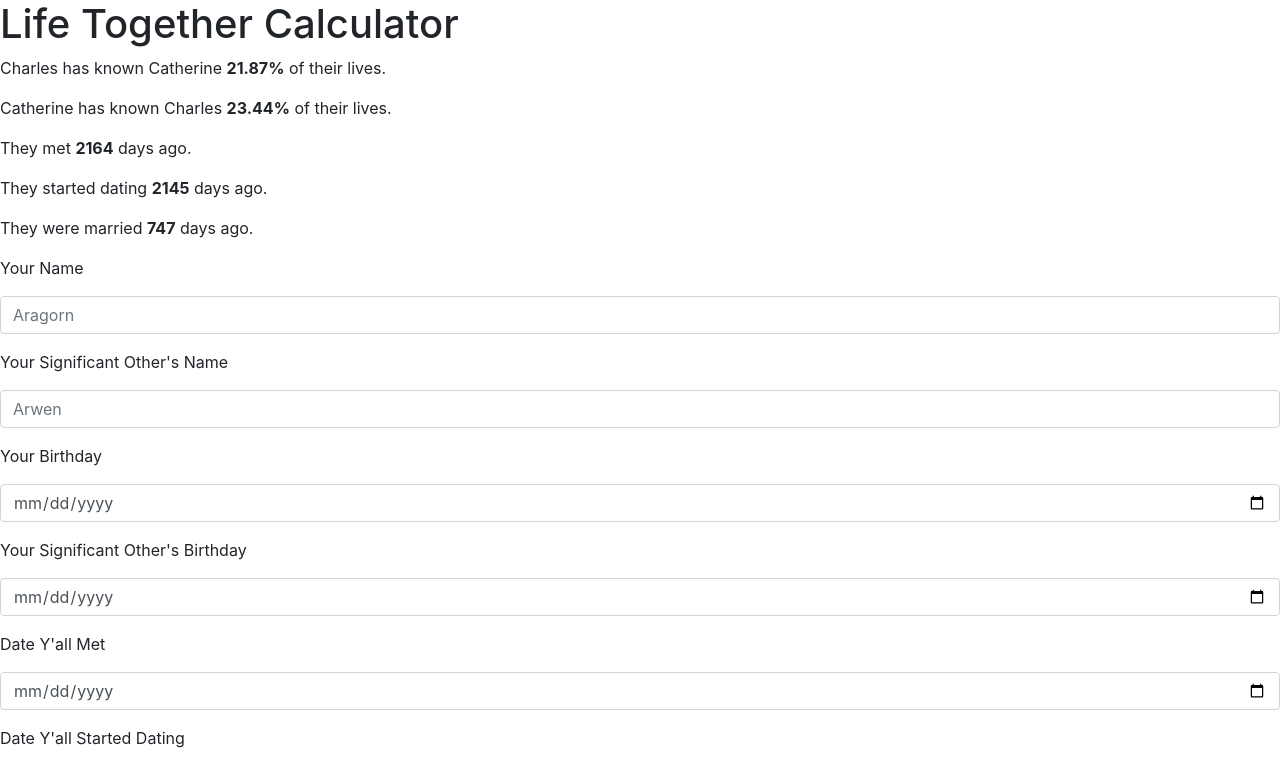
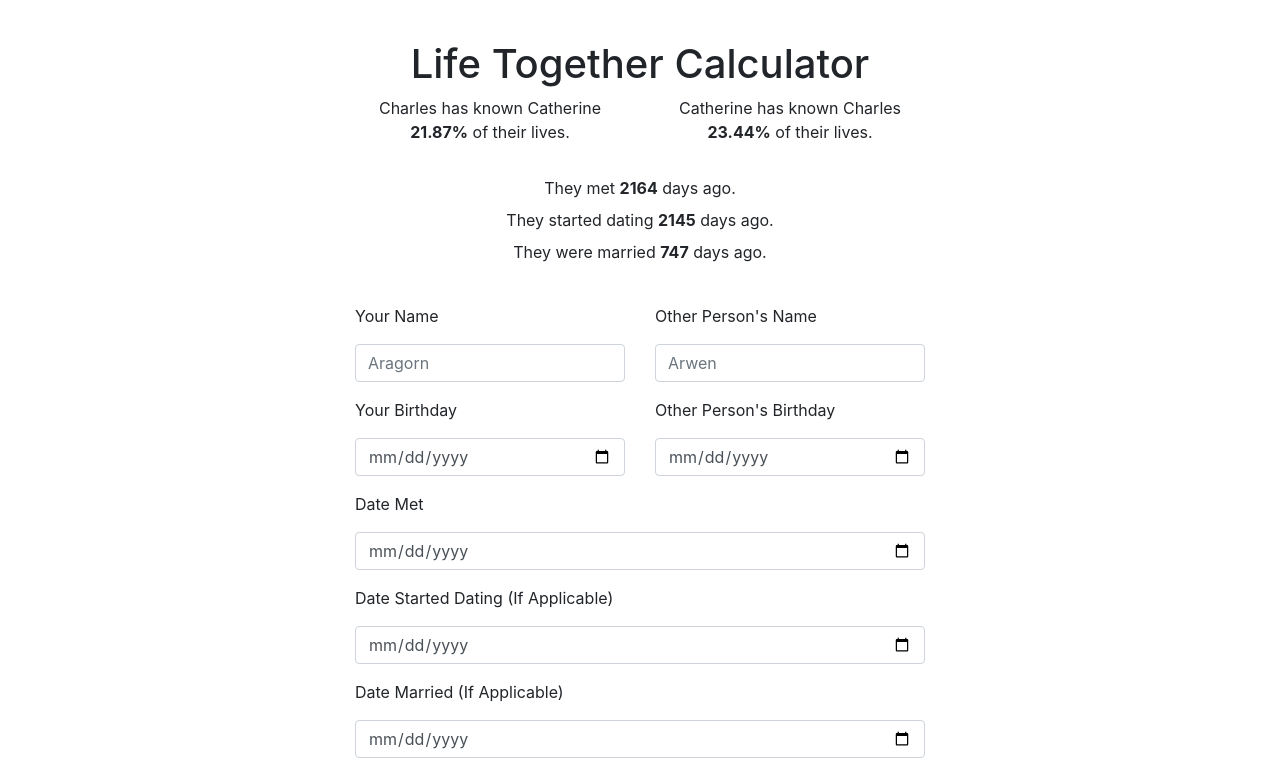
Before and after one commit to cpustejovsky/life-together-calculator, a React (Create React App) app: page / in a window 1280 px wide. Shown: the top 764 px of the page. Built offline with nearby package versions, Linux system fonts and the light colour scheme.

Commit message:
finalizing styling and formatting of content

```diff
--- a/src/App.jsx
+++ b/src/App.jsx
@@ -1,8 +1,8 @@
 import React, { Component } from "react";
-import "./App.css";
+import "./App.scss";
 import Display from "./components/Display.jsx";
 import Form from "./components/Form.jsx";
-
+import { Container } from "react-bootstrap";
 export default class App extends Component {
   state = {
     data: {
@@ -26,8 +26,12 @@ export default class App extends Component {
   age_user = this.millisToDays(this.now - new Date(this.state.data.yourBday));
   age_so = this.millisToDays(this.now - new Date(this.state.data.soBday));
   age_meet = this.millisToDays(this.now - new Date(this.state.data.meetDate));
-  age_dating = this.millisToDays(this.now - new Date(this.state.data.datingDate));
-  age_married = this.millisToDays(this.now - new Date(this.state.data.marriedDate));
+  age_dating = this.millisToDays(
+    this.now - new Date(this.state.data.datingDate)
+  );
+  age_married = this.millisToDays(
+    this.now - new Date(this.state.data.marriedDate)
+  );
   percent_user = ((this.age_meet / this.age_user) * 100).toFixed(2) + "%";
   percent_so = ((this.age_meet / this.age_so) * 100).toFixed(2) + "%";
 
@@ -35,12 +39,13 @@ export default class App extends Component {
     this.setState({ data: data });
   };
   render() {
-    console.log(this.state.data)
-    console.log(new Date("1992-12-18"))
-    console.log(this.age_meet)
+    console.log(this.state.data);
+    console.log(new Date("1992-12-18"));
+    console.log(this.age_meet);
     return (
       <div>
-        <h1>Life Together Calculator</h1>
+        <Container className="view">
+          <h1 className="title">Life Together Calculator</h1>
           <Display
             data={this.state.data}
             age_meet={this.age_meet}
@@ -50,6 +55,7 @@ export default class App extends Component {
             percent_so={this.percent_so}
           />
           <Form onUpdate={this.handleUpdate} />
+        </Container>
       </div>
     );
   }
--- a/src/App.scss
+++ b/src/App.scss
@@ -2,9 +2,25 @@
   margin: 5vh auto;
   max-width: 600px;
 }
+
+.title {
+  text-align: center;
+}
+
+.error {
+  text-align: center;
+  color: red;
+  margin: 10vh 0;
+}
+
 .display {
   & p {
-    margin-bottom: .5rem;
+    margin-bottom: 0.5rem;
+    text-align: center;
   }
-  padding-bottom: 2rem
+  & div > p {
+    text-align: center;
+    margin-bottom: 2rem;
+  }
+  padding-bottom: 2rem;
 }
--- a/src/components/Display.jsx
+++ b/src/components/Display.jsx
@@ -1,4 +1,6 @@
 import React, { Component } from "react";
+import { Col, Row } from "react-bootstrap";
+import "../App.scss";
 
 export default class Display extends Component {
   render() {
@@ -25,9 +27,9 @@ export default class Display extends Component {
       meetDate === null
     ) {
       return (
-        <h1>
-          Please provide at least two names, two birthdays, and a meeting day.
-        </h1>
+        <h3 class="error">
+          Please provide at least <strong>two names</strong>, <strong>two birthdays</strong>, and <strong>the date y'all met</strong>.
+        </h3>
       );
     }
     if (
@@ -40,15 +42,23 @@ export default class Display extends Component {
       marriedDate === null
     ) {
       return (
-        <div>
-
-
+        <div className="display">
+          <Row>
+            <Col md={6}>
+              {" "}
               <p>
-            {yourName} has known {soName} <strong>{percent_user}</strong> of their lives.
+                {yourName} has known {soName} <strong>{percent_user}</strong> of
+                their lives.
               </p>
+            </Col>
+            <Col md={6}>
+              {" "}
               <p>
-            {soName} has known {yourName} <strong>{percent_so}</strong> of their lives.
+                {soName} has known {yourName} <strong>{percent_so}</strong> of
+                their lives.
               </p>
+            </Col>
+          </Row>
           <p>
             They met <strong>{age_meet}</strong> days ago.
           </p>
@@ -65,13 +75,23 @@ export default class Display extends Component {
       marriedDate === null
     ) {
       return (
-        <div>
+        <div className="display">
+          <Row>
+            <Col md={6}>
+              {" "}
               <p>
-            {yourName} has known {soName} <strong>{percent_user}</strong> of their lives.
+                {yourName} has known {soName} <strong>{percent_user}</strong> of
+                their lives.
               </p>
+            </Col>
+            <Col md={6}>
+              {" "}
               <p>
-            {soName} has known {yourName} <strong>{percent_so}</strong> of their lives.
+                {soName} has known {yourName} <strong>{percent_so}</strong> of
+                their lives.
               </p>
+            </Col>
+          </Row>
           <p>
             They met <strong>{age_meet}</strong> days ago.
           </p>
@@ -91,13 +111,23 @@ export default class Display extends Component {
       marriedDate !== null
     ) {
       return (
-        <div>
+        <div className="display">
+          <Row>
+            <Col md={6}>
+              {" "}
               <p>
-            {yourName} has known {soName} <strong>{percent_user}</strong> of their lives.
+                {yourName} has known {soName} <strong>{percent_user}</strong> of
+                their lives.
               </p>
+            </Col>
+            <Col md={6}>
+              {" "}
               <p>
-            {soName} has known {yourName} <strong>{percent_so}</strong> of their lives.
+                {soName} has known {yourName} <strong>{percent_so}</strong> of
+                their lives.
               </p>
+            </Col>
+          </Row>
           <p>
             They met <strong>{age_meet}</strong> days ago.
           </p>
--- a/src/components/Form.jsx
+++ b/src/components/Form.jsx
@@ -1,5 +1,5 @@
 import React, { Component } from "react";
-
+import { Col, Row } from "react-bootstrap";
 export default class Form extends Component {
   data = {
     yourName: null,
@@ -51,6 +51,9 @@ export default class Form extends Component {
     return (
       <div>
         <form onSubmit={e => this.onFormSubmit(e)}>
+          <Row>
+            <Col md={6}>
+              {" "}
               <div className="form-group">
                 <p>Your Name</p>
                 <input
@@ -61,8 +64,11 @@ export default class Form extends Component {
                   placeholder="Aragorn"
                 />
               </div>
+            </Col>
+            <Col md={6}>
+              {" "}
               <div className="form-group">
-            <p>Your Significant Other's Name</p>
+                <p>Other Person's Name</p>
                 <input
                   onChange={e => this.onInputChange(e)}
                   className="form-control"
@@ -71,6 +77,11 @@ export default class Form extends Component {
                   placeholder="Arwen"
                 />
               </div>
+            </Col>
+          </Row>
+          <Row>
+            <Col md={6}>
+              {" "}
               <div className="form-group">
                 <p>Your Birthday</p>
                 <input
@@ -80,8 +91,11 @@ export default class Form extends Component {
                   name="yourBday"
                 />
               </div>
+            </Col>
+            <Col md={6}>
+              {" "}
               <div className="form-group">
-            <p>Your Significant Other's Birthday</p>
+                <p>Other Person's Birthday</p>
                 <input
                   onChange={e => this.onInputChange(e)}
                   className="form-control"
@@ -89,8 +103,11 @@ export default class Form extends Component {
                   name="soBday"
                 />
               </div>
+            </Col>
+          </Row>
+
           <div className="form-group">
-            <p>Date Y'all Met</p>
+            <p>Date Met</p>
             <input
               onChange={e => this.onInputChange(e)}
               className="form-control"
@@ -99,7 +116,7 @@ export default class Form extends Component {
             />
           </div>
           <div className="form-group">
-            <p>Date Y'all Started Dating</p>
+            <p>Date Started Dating (If Applicable)</p>
             <input
               onChange={e => this.onInputChange(e)}
               className="form-control"
@@ -108,7 +125,7 @@ export default class Form extends Component {
             />
           </div>
           <div className="form-group">
-            <p>Date Y'all Were Married (Leave blank if not married)</p>
+            <p>Date Married (If Applicable)</p>
             <input
               onChange={e => this.onInputChange(e)}
               className="form-control"
```
Lines whose indentation alone changed are shown as unchanged.
